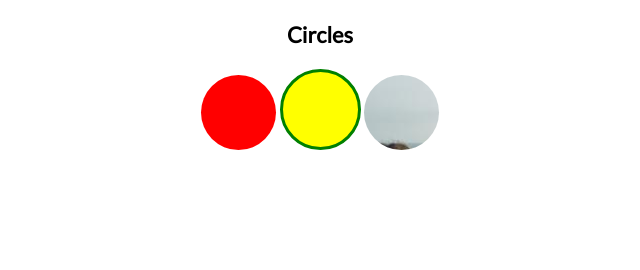
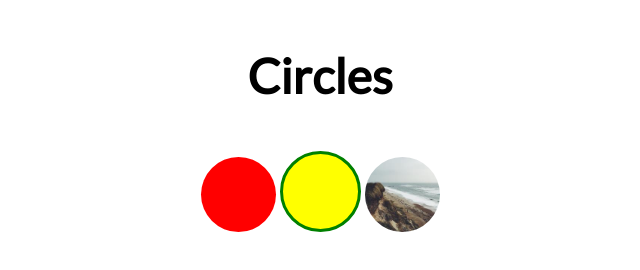
Before and after one commit to berryny/uxc6, a plain HTML site: page docs/htmlclass/kelly.html in a window 1280 px wide. Shown: the whole page, without its empty margins (320-960 px from the left). Drawn offline with Linux system fonts and the light colour scheme.

Commit message:
student feedback

```diff
--- a/docs/htmlclass/kelly.html
+++ b/docs/htmlclass/kelly.html
@@ -5,44 +5,62 @@
   <meta charset="UTF-8" />
   <meta name="viewport" content="width=device-width, initial-scale=1.0">
   <meta http-equiv="X-UA-Compatible" content="ie=edge">
-  <title>Document</title>
+  <title>Circles</title>
+  <link rel="stylesheet" href="css/styles.css">
   <style media="screen" type="text/css">
-    .dota {
+    /* NOTE:
+      To create a center div include a width (using % for responsivness);
+      add margin left/right to auto for centering
+      text-align to center all text (h3 and span)
+    */
+    .circles {
+      width: 50%;
+      margin: 0 auto;
+      text-align: center;
+    }
+    /* NOTE:
+        Using internal CSS to add font family and size (em measurments)
+     */
+    h3 {
+      font-family: "Lato";
+      font-size: 3em;
+    }
+
+    /* NOTE:
+      Create a classname which contains similar styles
+     */
+    .circle {
       height: 75px;
       width: 75px;
-      background-color: red;
-      border-radius: 70%;
+      border-radius: 50%;
       display: inline-block;
     }
 
+    .dota {
+      background-color: red;
+    }
     .dotb {
-      height: 75px;
-      width: 75px;
-      border-radius: 70%;
       background-color: yellow;
-      border-style: solid;
-      border-color: green;
-      display: inline-block;
+      /* NOTE: Using shorthand to create the border */
+      border: 3px solid green;
     }
-
-    .dotc {
-      height: 75px;
-      width: 75px;
-      background-image: url("img/placeholder.jpg");
-      border-radius: 70%;
-      display: inline-block;
+    /* NOTE:
+      Using the background-image method allow for content to appear inside the span.
+      This method adds the round style directly to on image
+     */
+    .dotc img {
+      display: block;
+      width: 100%;
     }
   </style>
-  <link rel="stylesheet" href="css/styles.css">
 </head>
 
 <body>
-  <h3 style="font-family:lato">
-    <div style="text-align:center">
-      <h3> Circles</h3>
-      <span class="dota"></span>
-      <span class="dotb"></span>
-      <span class="dotc"></span>
+    <div class="circles">
+      <h3>Circles</h3>
+      <span class="dota circle"></span>
+      <span class="dotb circle"></span>
+      <span class="dotc circle"><img src="img/placeholder.jpg" alt="round thumbnail" class="circle"></span>
     </div>
 </body>
 
```
